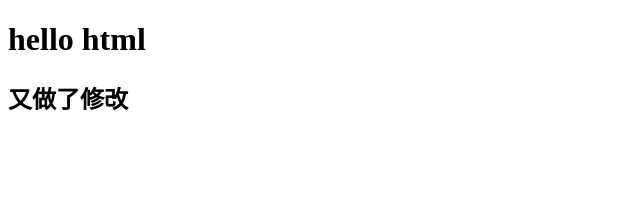
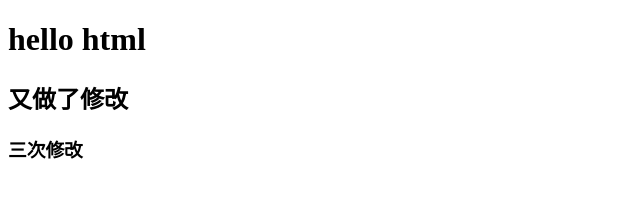
Before and after one commit to teach-tian/anning, a plain HTML site: page index.html in a window 1280 px wide. Shown: the whole page, without its empty margins (0-640 px from the left). Drawn offline with Linux system fonts and the light colour scheme.

Commit message:
三次修改

```diff
--- a/index.html
+++ b/index.html
@@ -9,5 +9,6 @@
 <body>
   <h1>hello html</h1>
   <h2>又做了修改</h2>
+  <h3>三次修改</h3>
 </body>
 </html>
```
